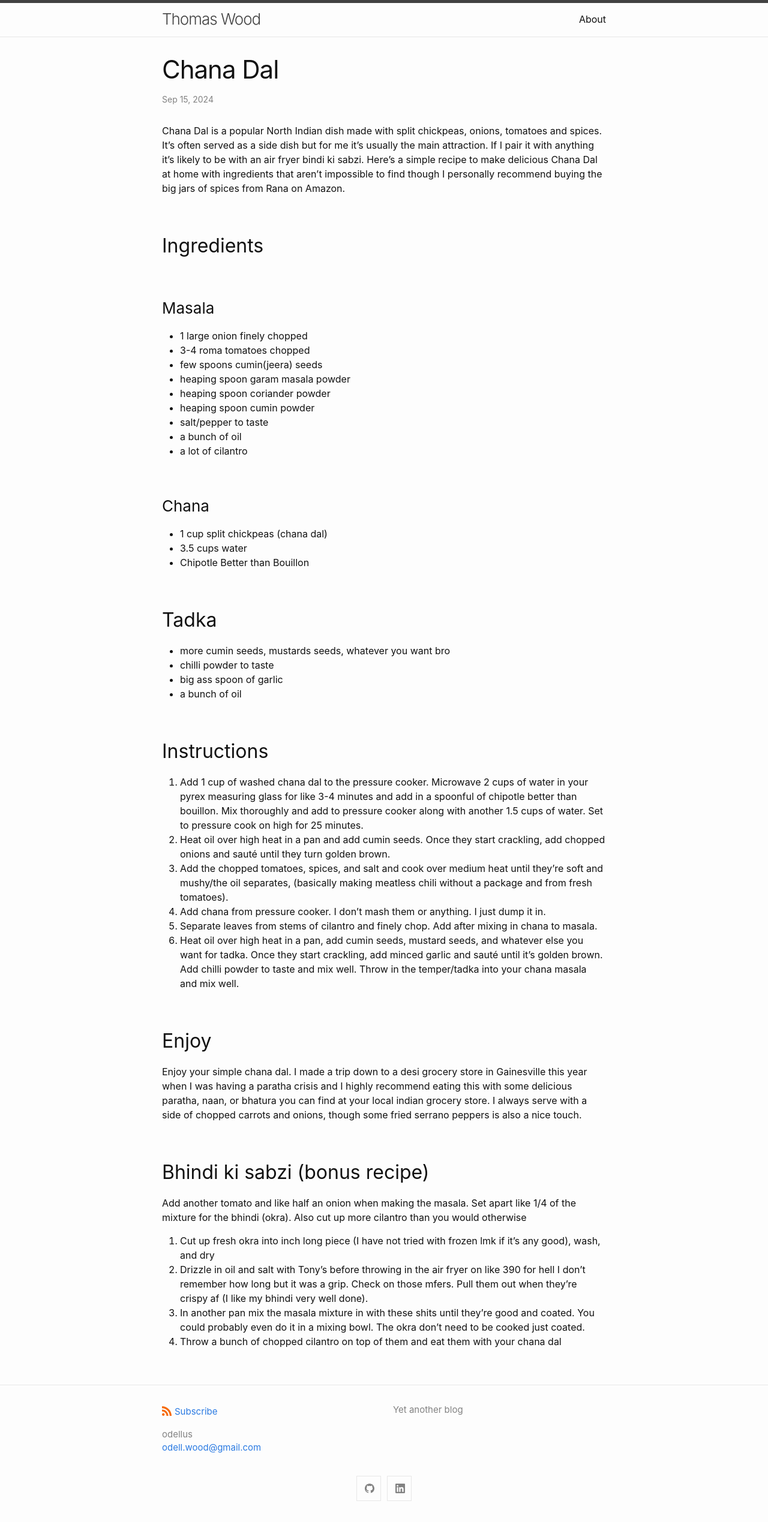
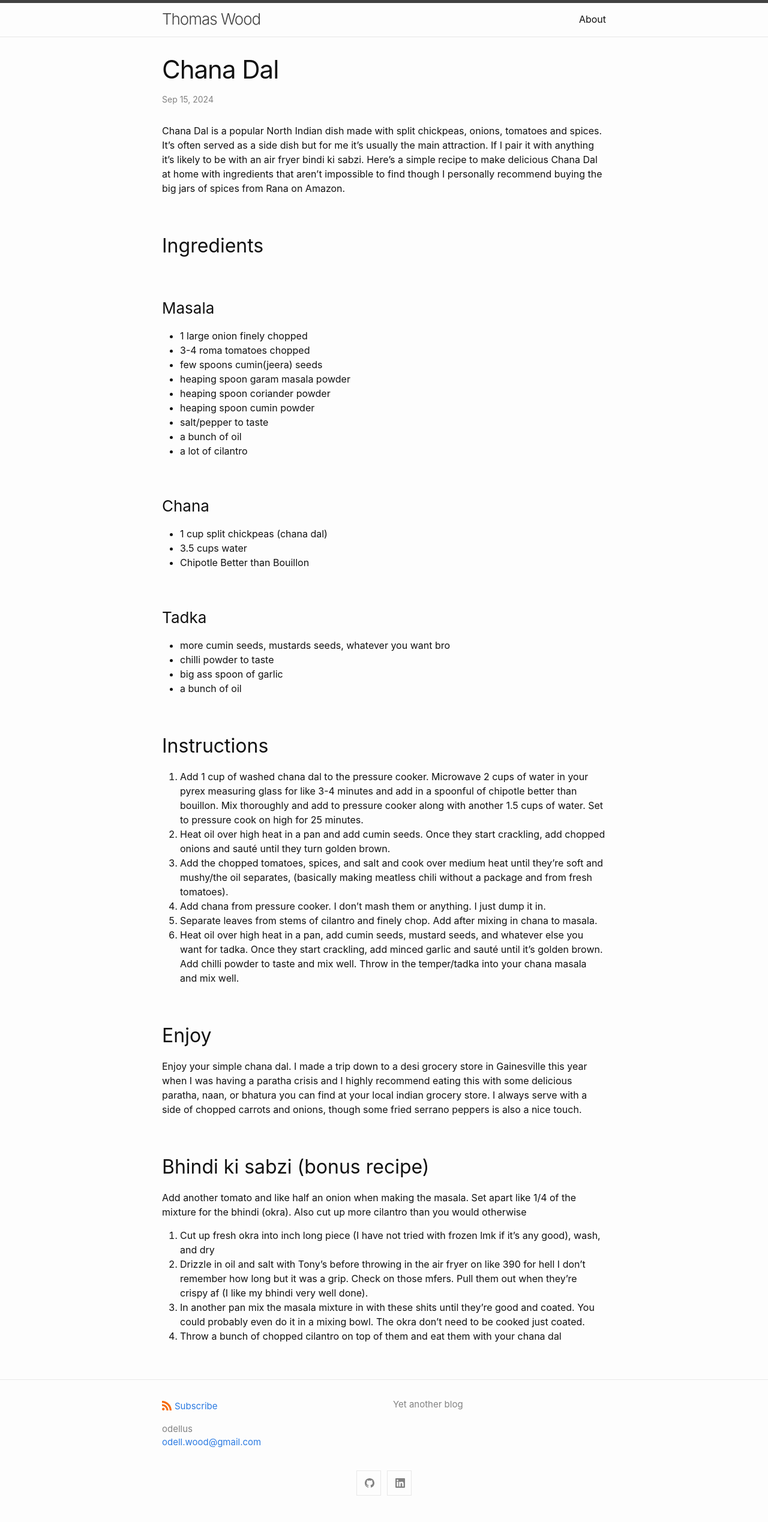
Before and after one commit to odellus/blog, a Jekyll site: the page built from _posts/2024-09-15-Chana-Dal.md, in a window 1280 px wide. Shown: the whole page at 60% size. Built offline with Jekyll 4.4.1, drawn with Linux system fonts in a browser that asks for light colours.

```diff
--- a/_posts/2024-09-15-Chana-Dal.md
+++ b/_posts/2024-09-15-Chana-Dal.md
@@ -22,7 +22,7 @@ Chana Dal is a popular North Indian dish made with split chickpeas, onions, toma
 - 3.5 cups water
 - Chipotle Better than Bouillon
 
-## Tadka
+### Tadka
 - more cumin seeds, mustards seeds, whatever you want bro
 - chilli powder to taste
 - big ass spoon of garlic
```
